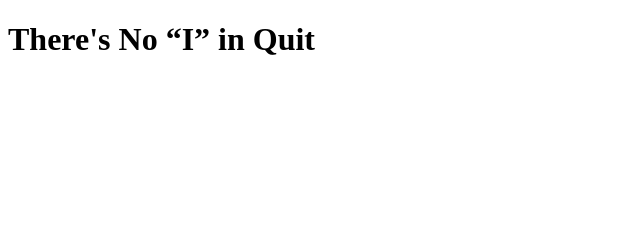
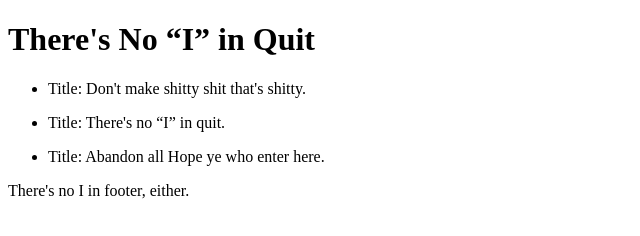
Before and after one commit to 6stringbeliever/no-i-in-quit, a website: page dev/index.html in a window 1280 px wide. Shown: the whole page, without its empty margins (0-640 px from the left). Drawn offline with Linux system fonts and the light colour scheme.

Commit message:
Get basic output for title on home page working

```diff
--- a/dev/assets/js/app.js
+++ b/dev/assets/js/app.js
@@ -1,5 +1,9 @@
 var app = app || {};
 
+Backbone.sync = function(method, model, success, error) {
+    success();
+};
+
 $(function() {
-
+  var appview = new app.AppView();
 });
--- a/dev/assets/js/collections/inspirations.js
+++ b/dev/assets/js/collections/inspirations.js
@@ -3,3 +3,5 @@ var app = app || {};
 var Inspirations = Backbone.Collection.extend({
   model: Inspiration
 });
+
+app.InspirationList = new Inspirations();
--- a/dev/assets/js/views/appview.js
+++ b/dev/assets/js/views/appview.js
@@ -0,0 +1,23 @@
+var app = app || {};
+
+app.AppView = Backbone.View.extend({
+  el: 'section',
+  id: 'insp-app-body',
+  initialize: function() {
+    console.log("Hello world");
+    this.listenTo(app.InspirationList, 'add', this.addInspirationView);
+    app.InspirationList.add({title: "Don't make shitty shit that's shitty."});
+    app.InspirationList.add({title: "There's no “I” in quit."});
+    app.InspirationList.add({title: "Abandon all Hope ye who enter here."});
+
+
+  },
+  render: function() {
+    console.log('appview render');
+  },
+  addInspirationView: function(thing) {
+    console.log('appview addInspirationView');
+    console.log(thing.attributes);
+    new InspirationView({model: thing});
+  }
+});
--- a/dev/assets/js/views/inspirationview.js
+++ b/dev/assets/js/views/inspirationview.js
@@ -0,0 +1,19 @@
+var app = app || {};
+
+var InspirationView = Backbone.View.extend({
+  tagName: 'li',
+  className: 'insp-item',
+  template: Handlebars.compile($('#insp-entry-template').html()),
+  initialize: function() {
+    console.log('init view');
+    this.listenTo(this.model, 'change', this.render);
+    this.$listThing = $('#insp-list');
+    this.render();
+  },
+  render: function() {
+    console.log('render view');
+    var view = this.$el.html(this.template(this.model.attributes));
+    this.$listThing.append(view);
+    return this;
+  }
+});
--- a/dev/index.html
+++ b/dev/index.html
@@ -10,11 +10,24 @@
   <body>
     <header><h1>There's No &ldquo;I&rdquo; in Quit</h1></header>
 
-    <footer></footer>
+      <section id="insp-app-body">
+        <ul id="insp-list"></ul>
+      </section>
+
+    <footer>There's no I in footer, either.</footer>
+
+    <!-- Handlebar Templates -->
+    <script id="insp-entry-template" type="text/x-handlebars-template">
+      <p>Title: {{ title }}</p>
+    </script>
+
+    <!-- Required Scripts -->
     <script src="assets/js/lib/underscore-min.js"></script>
     <script src="assets/js/lib/jquery-1.11.3.min.js"></script>
     <script src="assets/js/lib/backbone-min.js"></script>
     <script src="assets/js/lib/handlebars-v4.0.0.js"></script>
+
+    <!-- Backbone files -->
     <script src="assets/js/models/inspiration.js"></script>
     <script src="assets/js/collections/inspirations.js"></script>
     <script src="assets/js/routers/routes.js"></script>
```
Also changed, not shown: dev/assets/js/models/inspiration.js (line endings or trailing spaces).
